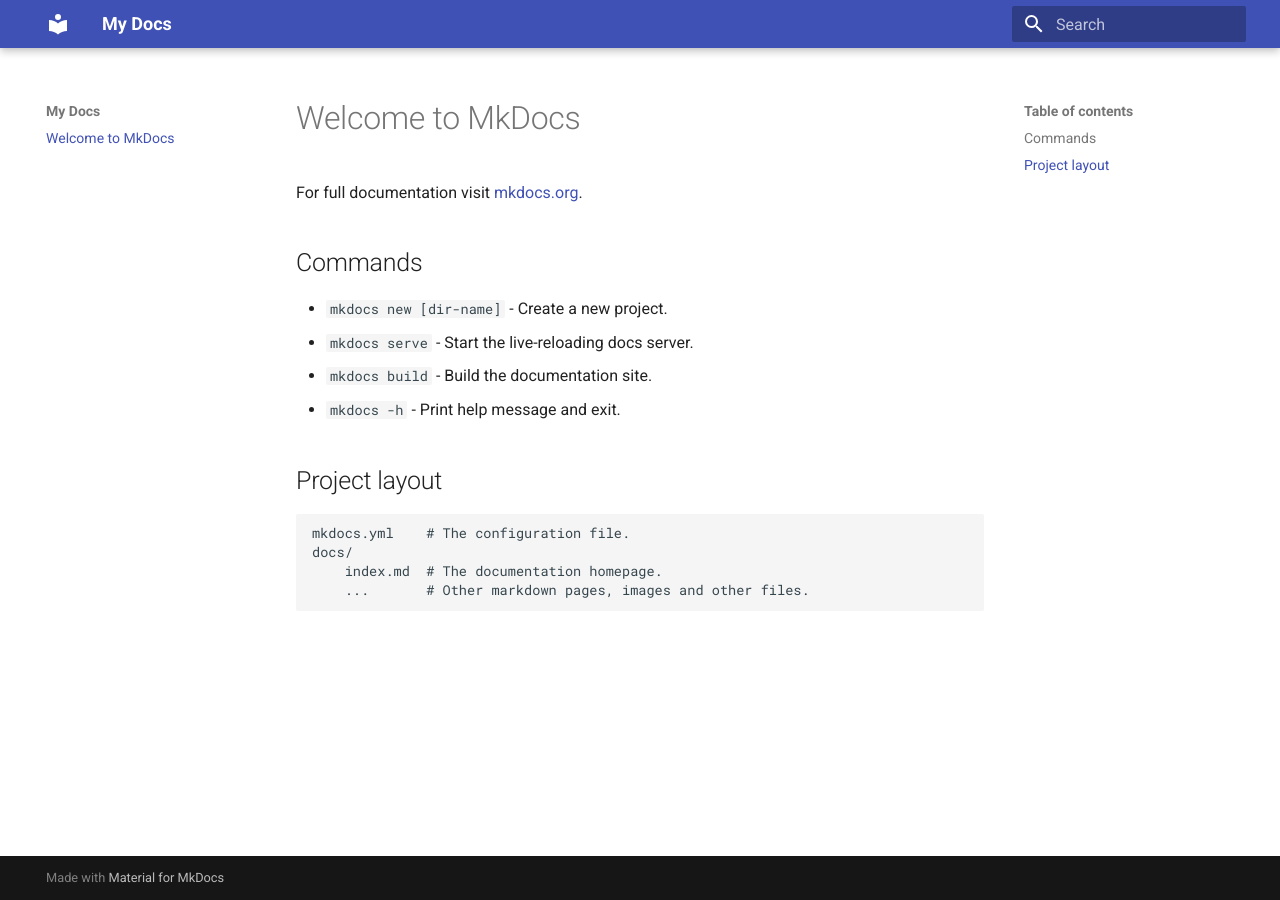
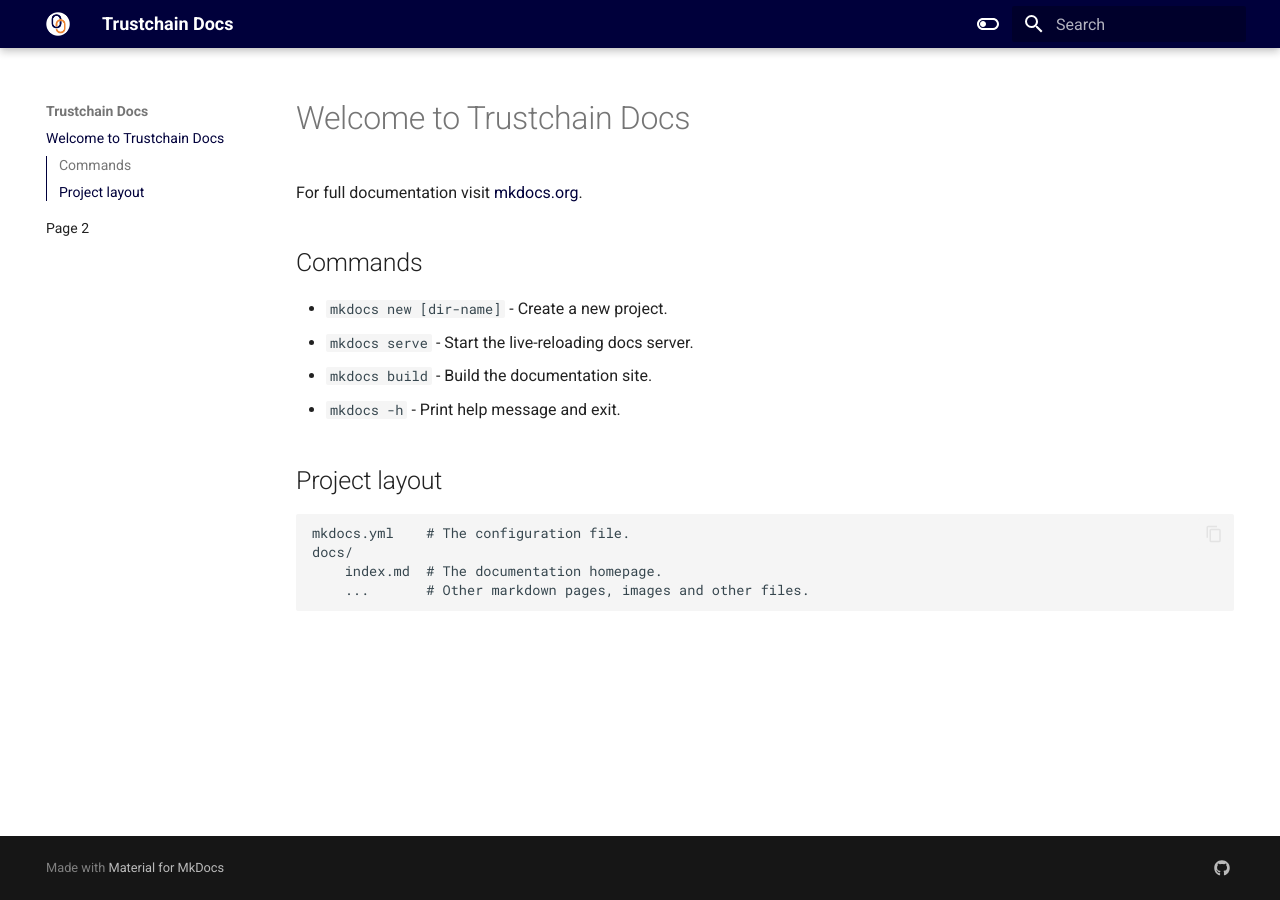
Before and after one commit to alan-turing-institute/trustchain, an MkDocs documentation site: the page built from docs/index.md, in a window 1280 px wide. Built offline with MkDocs 1.6.1 and Material for MkDocs 9.7.7, drawn with Linux system fonts in a browser that asks for light colours.

Commit message:
Add Material features

```diff
--- a/docs/index.md
+++ b/docs/index.md
@@ -1,4 +1,8 @@
-# Welcome to MkDocs
+---
+hide:
+  - footer
+---
+# Welcome to Trustchain Docs
 
 For full documentation visit [mkdocs.org](https://www.mkdocs.org).
 
--- /dev/null
+++ b/docs/page2.md
@@ -0,0 +1,5 @@
+# Page 2
+
+## Another heading
+
+text
--- /dev/null
+++ b/docs/stylesheets/extra.css
@@ -0,0 +1,6 @@
+:root {
+    --md-primary-fg-color:        #00003B;
+    --md-primary-fg-color--light: #D48D52;
+    --md-primary-fg-color--dark:  #D48D52;
+    --md-accent-fg-color:         #D48D52;
+  }
--- a/mkdocs.yml
+++ b/mkdocs.yml
@@ -1,3 +1,50 @@
-site_name: My Docs
+site_name: Trustchain Docs
 theme:
   name: material
+  logo: assets/trustchain-icon-circular.png
+  features:
+    - navigation.sections
+    - navigation.footer
+    - toc.integrate
+    - navigation.top
+    - search.suggest
+    - search.highlight
+    - content.tabs.link
+    - content.code.annotation
+    - content.code.copy
+  language: en
+  palette:
+    - scheme: default
+      toggle:
+        icon: material/toggle-switch-off-outline
+        name: Switch to dark mode
+      primary: custom
+      accent: orange
+    - scheme: slate
+      toggle:
+        icon: material/toggle-switch
+        name: Switch to light mode
+      primary: orange
+      accent: orange
+
+extra:
+  social:
+    - icon: fontawesome/brands/github
+      link: https://github.com/alan-turing-institute/trustchain/
+
+extra_css:
+  - stylesheets/extra.css
+
+markdown_extensions:
+  - pymdownx.highlight:
+      anchor_linenums: true
+  - pymdownx.inlinehilite
+  - pymdownx.snippets
+  - admonition
+  - pymdownx.arithmatex:
+      generic: true
+  - footnotes
+  - pymdownx.details
+  - pymdownx.superfences
+  - pymdownx.mark
+  - attr_list
```
Also changed, not shown: docs/assets/trustchain-icon-circular.png (added), docs/assets/trustchain-icon.png (added), 1 other file.
